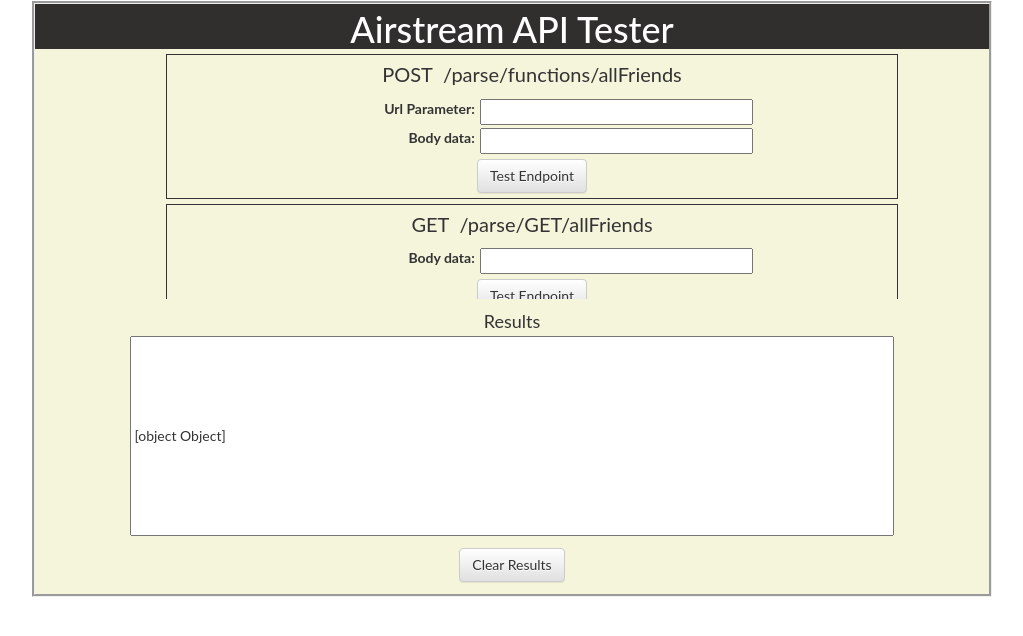
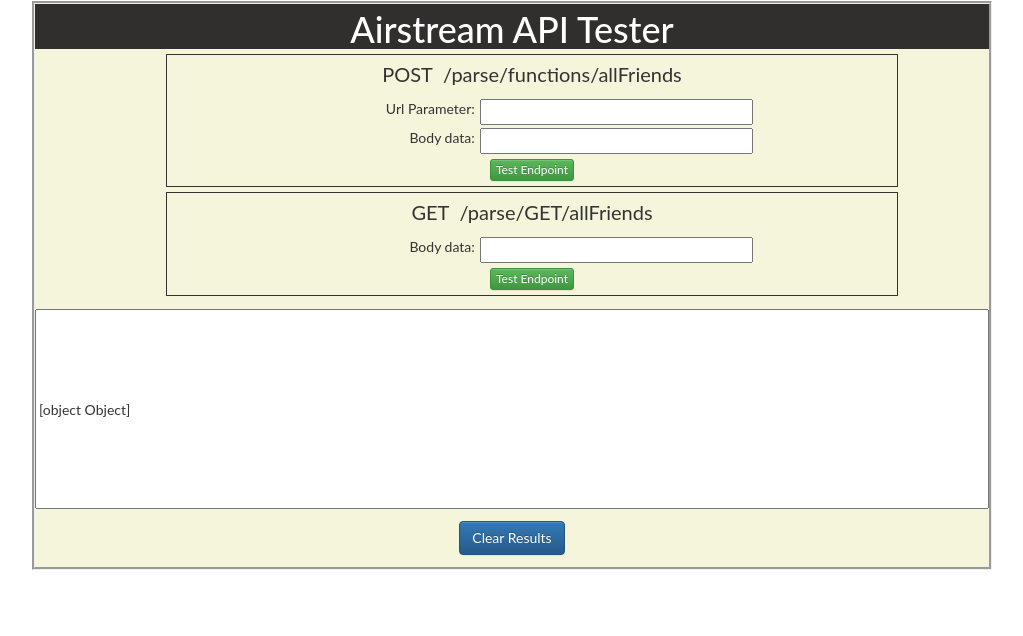
Before and after one commit to carlosalvarado1988/airstream-api-test, a React (Create React App) app: page / in a window 1280 px wide. Shown: the top 636 px of the page, without its empty margins (128-1151 px from the left). Built offline with nearby package versions, Linux system fonts and the light colour scheme.

Commit message:
adjust UI

```diff
--- a/src/components/App.css
+++ b/src/components/App.css
@@ -64,6 +64,7 @@
 .EndpointInputBox .data-entry-label {
   width: 30%;
   text-align: right;
+  font-weight: normal;
 }
 
 .EndpointInputBox .data-entry-input {
@@ -76,7 +77,7 @@
 }
 
 .ResultsBox .results-area {
-  width: 80%;
+  width: 100%;
   height: 200px;
 }
 
--- a/src/components/EndpointInputBox.js
+++ b/src/components/EndpointInputBox.js
@@ -41,7 +41,7 @@ class EndpointInputBox extends Component {
                 </div>
 
                 <div className="test-button">
-                    <Button> Test Endpoint </Button>
+                    <Button bsStyle="success"  bsSize="xsmall" > Test Endpoint </Button>
                 </div>
             </div>
         )
--- a/src/components/ResultsBox.js
+++ b/src/components/ResultsBox.js
@@ -11,11 +11,10 @@ class ResultsBox extends Component {
         return (
             <div className="ResultsBox">
                 <p className="results-title">
-                    Results
                 </p>
                 <input className="results-area" name="results"  type="text-area" value={this.results} readOnly />
                 <div className="clear-button">
-                <Button> Clear Results </Button>
+                <Button bsStyle="primary" > Clear Results </Button>
                 </div>
             </div>
         )
```
Also changed, not shown: 1 other file (tests, documents, lock files or other folders).
